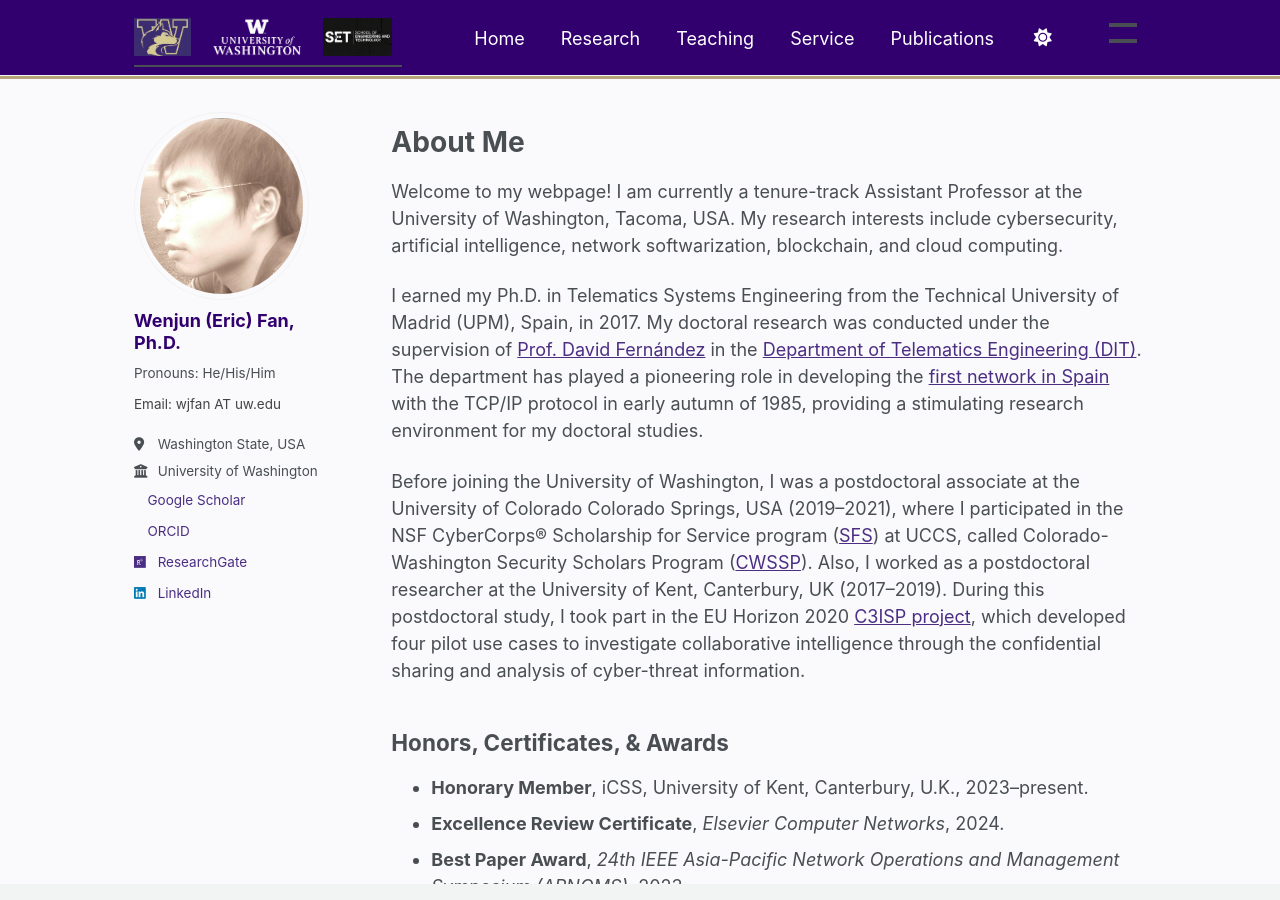
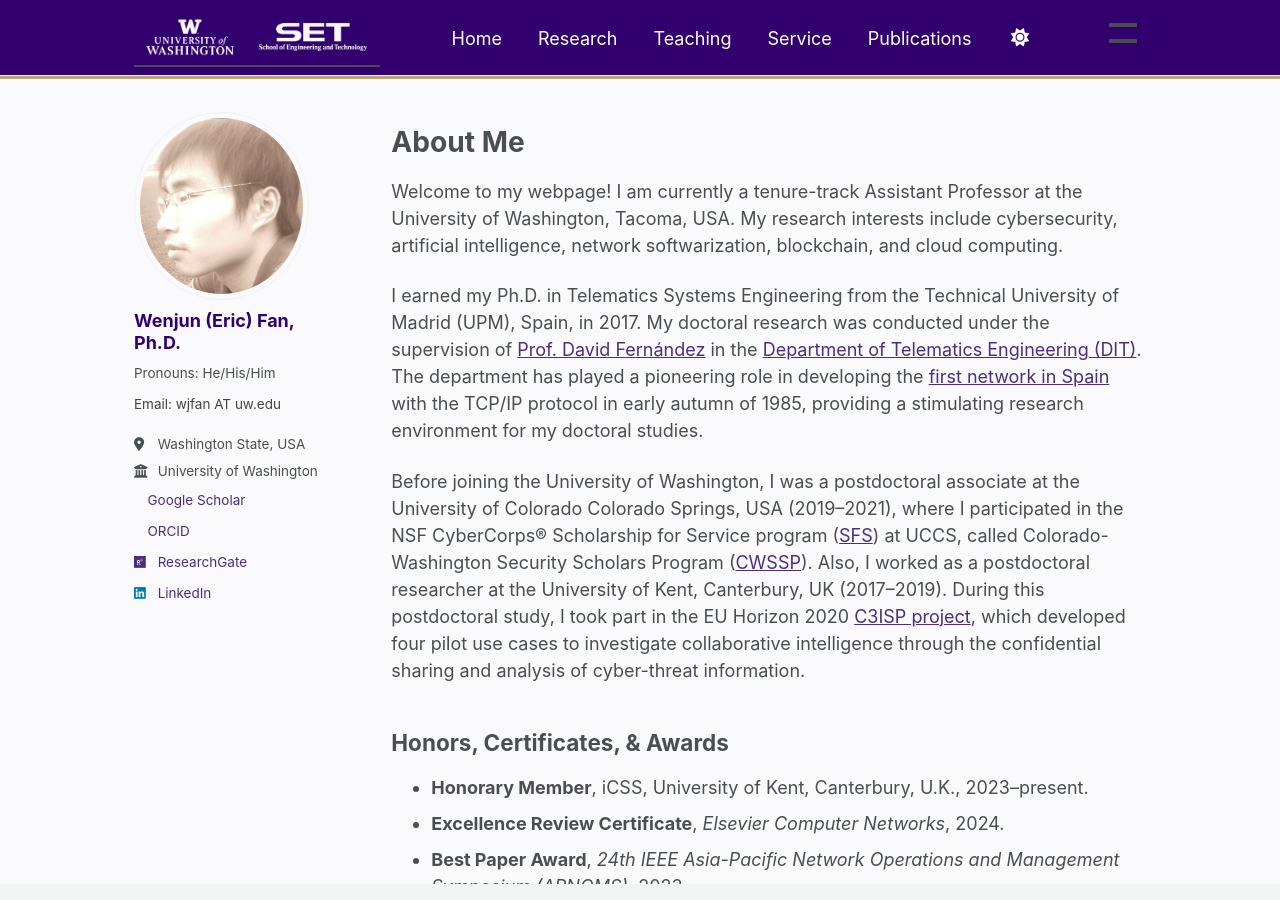
Before and after one commit to fanwj2010/fanwj2010.github.io, a Jekyll site: the page built from _pages/about.md, in a window 1280 px wide and 900 px high. Built offline with Jekyll 4.4.1, drawn with Linux system fonts in a browser that asks for light colours; a script bundle is joined from its source files by our own code; a style sheet for code colours, icons or effects is not loaded.

Commit message:
Update masthead.html

```diff
--- a/_includes/masthead.html
+++ b/_includes/masthead.html
@@ -22,13 +22,13 @@
           <li class="masthead__menu-item masthead__menu-item--lg persist {% if page.url == '/' or page.url == '/index.html' %}selected{% endif %}">
             <a href="{{ '/' | relative_url }}" class="site-title-with-logo">
                <div class="site-logos">
-                  <img src="{{ '/images/uw-husky.jpg' | relative_url }}"
+                  <!--img src="{{ '/images/uw-husky.jpg' | relative_url }}"
                     alt="UW Husky"
-                    class="site-logo husky-logo">
+                    class="site-logo husky-logo"-->
                   <img src="{{ '/images/uw-logo5.png' | relative_url }}"
                     alt="University of Washington"
                     class="site-logo uw-logo">
-                  <img src="{{ '/images/uw-set-logo.jpg' | relative_url }}"
+                  <img src="{{ '/images/uw-set-logo.png' | relative_url }}"
                     alt="UW SET"
                     class="site-logo SET-logo">
                 </div>
```
